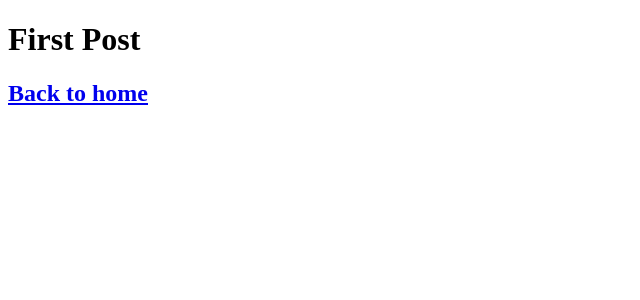
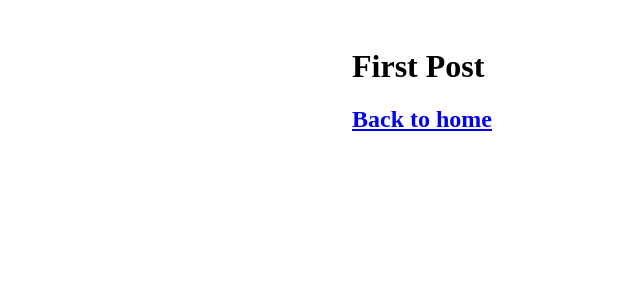
Before and after one commit to leoluzh/nextjs-blog, a Next.js app: page /posts/first-post in a window 1280 px wide. Shown: the top 300 px of the page, without its empty margins (0-640 px from the left). Built offline with nearby package versions, Linux system fonts and the light colour scheme.

Commit message:
adding css to layout component

```diff
--- a/components/layout.js
+++ b/components/layout.js
@@ -1,8 +1,9 @@
+import styles from './layout.module.css'
 
 export default function Layout( { children } ){
     return (
         <>
-            <div>{ children }</div>
+            <div className={styles.container}>{ children }</div>
         </>
     )
 }
```
